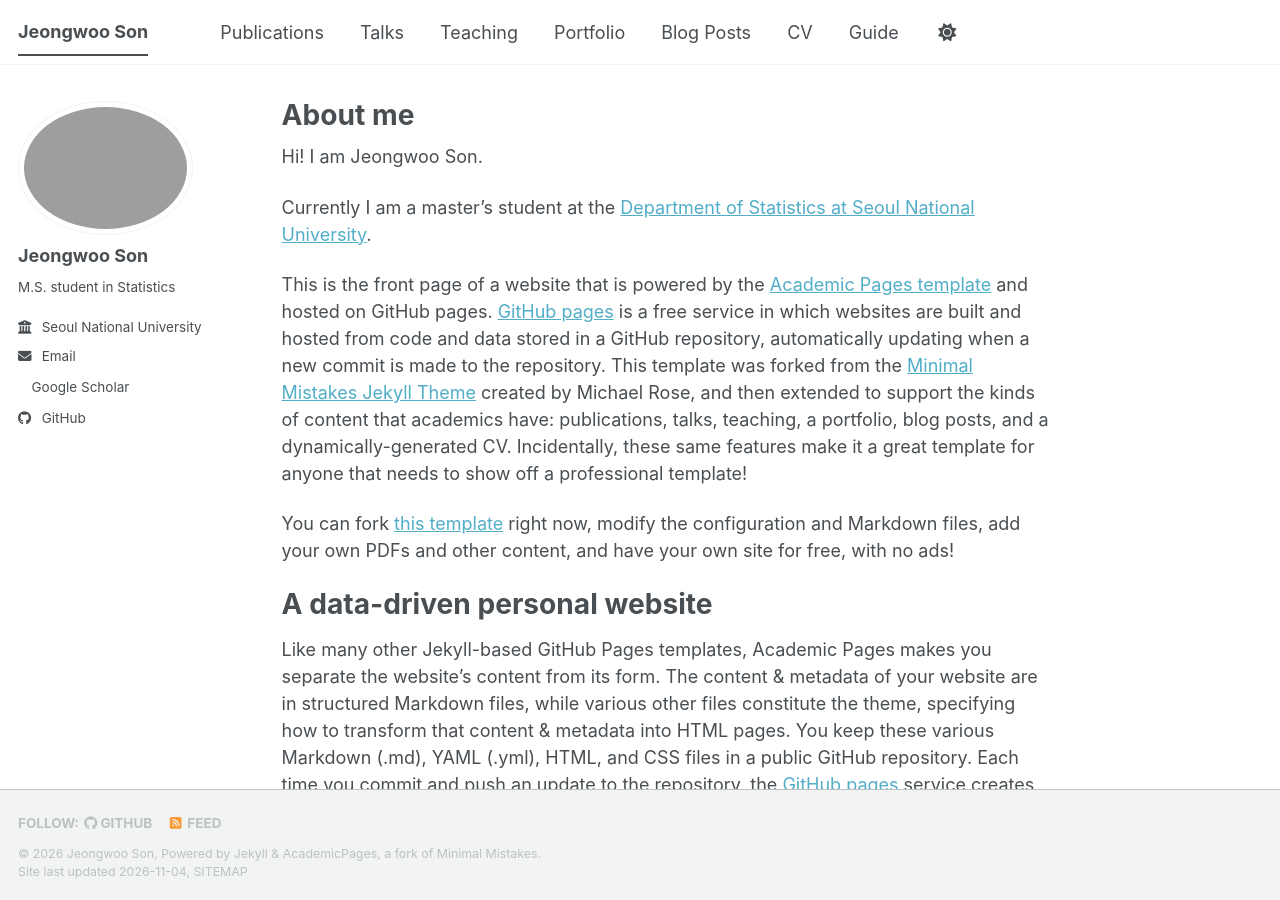
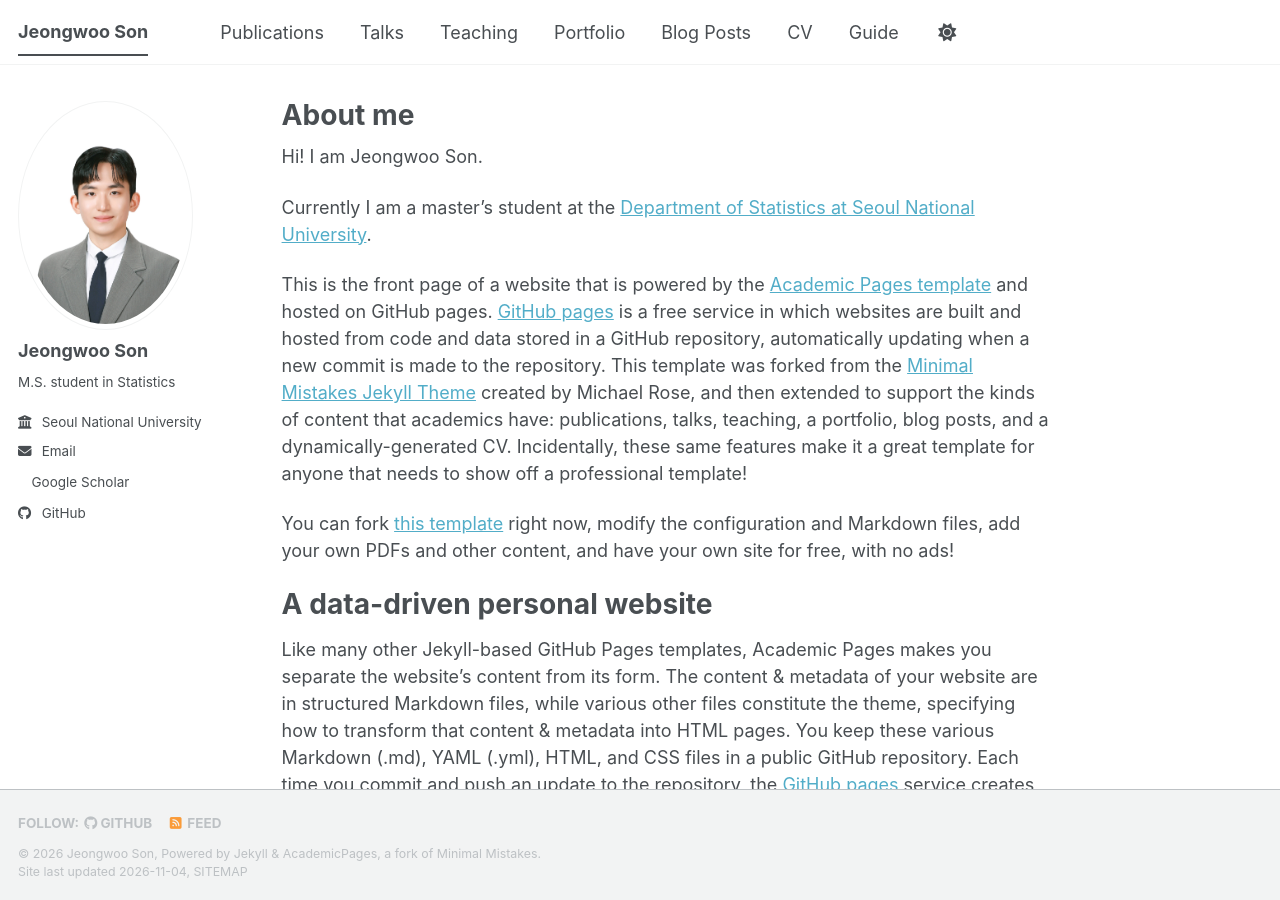
Before and after one commit to jeongwson/jeongwson.github.io, a Jekyll site: the page built from _pages/about.md, in a window 1280 px wide and 900 px high. Built offline with Jekyll 4.4.1, drawn with Linux system fonts in a browser that asks for light colours; a script bundle is joined from its source files by our own code; a style sheet for code colours, icons or effects is not loaded.

Commit message:
change profile picture

```diff
--- a/_config.yml
+++ b/_config.yml
@@ -23,7 +23,7 @@ repository               : "jeongwson/jeongwson.github.io"
 #               Additional customization can be done by editing /_includes/author-profile.html
 author:
   # Biographic information
-  avatar           : "profile-pic.JPG"
+  avatar           : "profile-pic.jpg"
   name             : "Jeongwoo Son"
   pronouns         : # example: "she/her"
   bio              : "M.S. student in Statistics"
```
Also changed, not shown: images/profile-pic.jpg (added), 2 other files.
